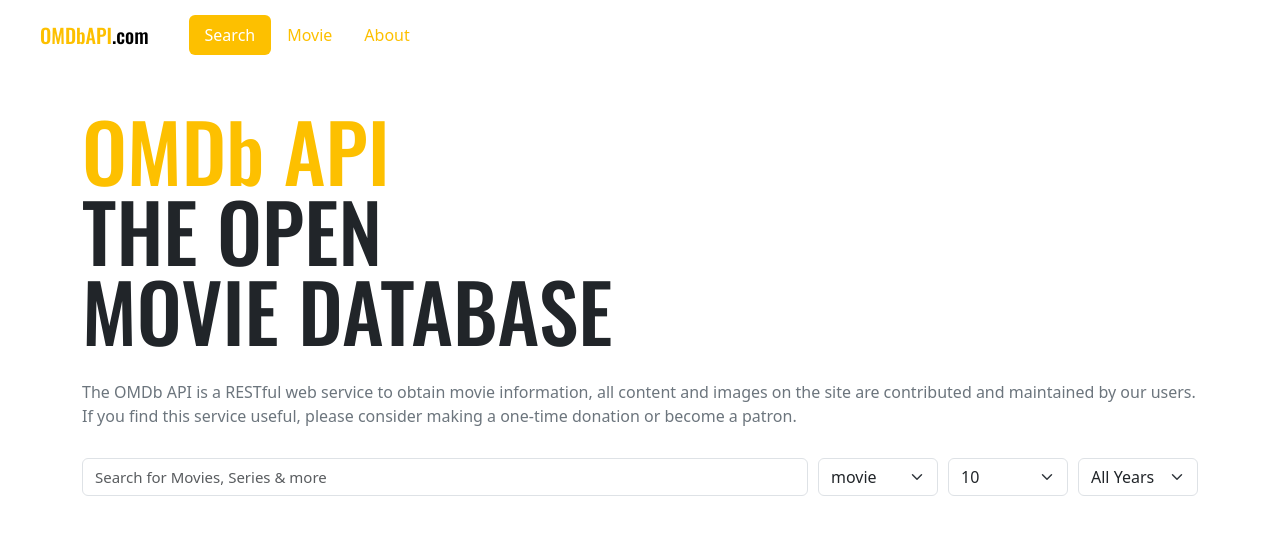
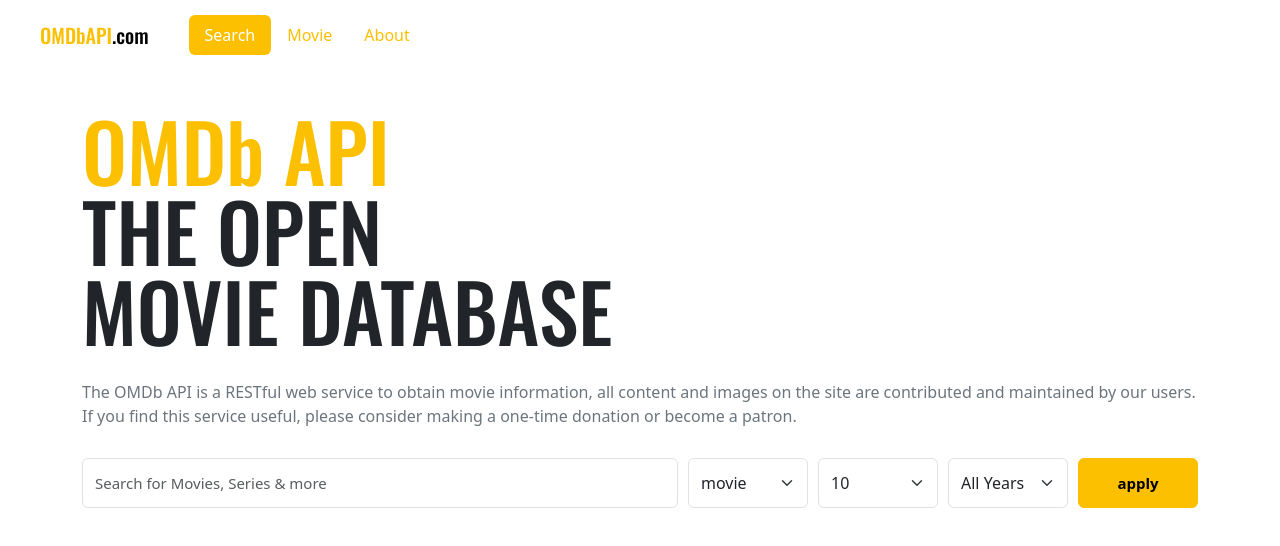
Before and after one commit to GilTae-Na/vue3-movie-app, a Vue app: page /#/ in a window 1280 px wide. Shown: the top 546 px of the page. Built offline with nearby package versions, Linux system fonts and the light colour scheme.

Commit message:
feat : search button with axios

```diff
--- a/package.json
+++ b/package.json
@@ -37,6 +37,7 @@
     "webpack-dev-server": "^4.0.0-beta.0"
   },
   "dependencies": {
+    "axios": "^1.6.3",
     "bootstrap": "^5.3.2",
     "vue": "^3.0.7",
     "vue-router": "^4.2.5"
--- a/src/components/Search.vue
+++ b/src/components/Search.vue
@@ -5,6 +5,7 @@
 			class="form-control"
 			type="text"
 			placeholder="Search for Movies, Series & more"
+            @keyup.enter="apply"
 		/>
 
 		<div class="selects">
@@ -22,10 +23,15 @@
 				</option>
 			</select>
 		</div>
+        <button class = "btn btn-primary" @click="apply">
+            apply
+        </button>
+
 	</div>
 </template>
 
 <script>
+import axios from 'axios'
 export default {
 	data() {
 		return {
@@ -58,6 +64,13 @@
 			],
 		};
 	},
+    methods: {
+        async apply() {
+            const OMDB_API_KEY = '7035c60c'
+            const res = await axios.get(`https://www.omdbapi.com/?apikey=${OMDB_API_KEY}&s=${this.title}&type=${this.type}&y=${this.year}&page=1`)
+            console.log(res)
+        }
+    }
 };
 </script>
 
@@ -81,5 +94,11 @@
 			}
 		}
 	}
+    .btn{
+        width: 120px;
+        height: 50px;
+        font-weight: 700;
+        flex-shrink: 0;
+    }
 }
 </style>
```
Also changed, not shown: 1 other file (tests, documents, lock files or other folders).
